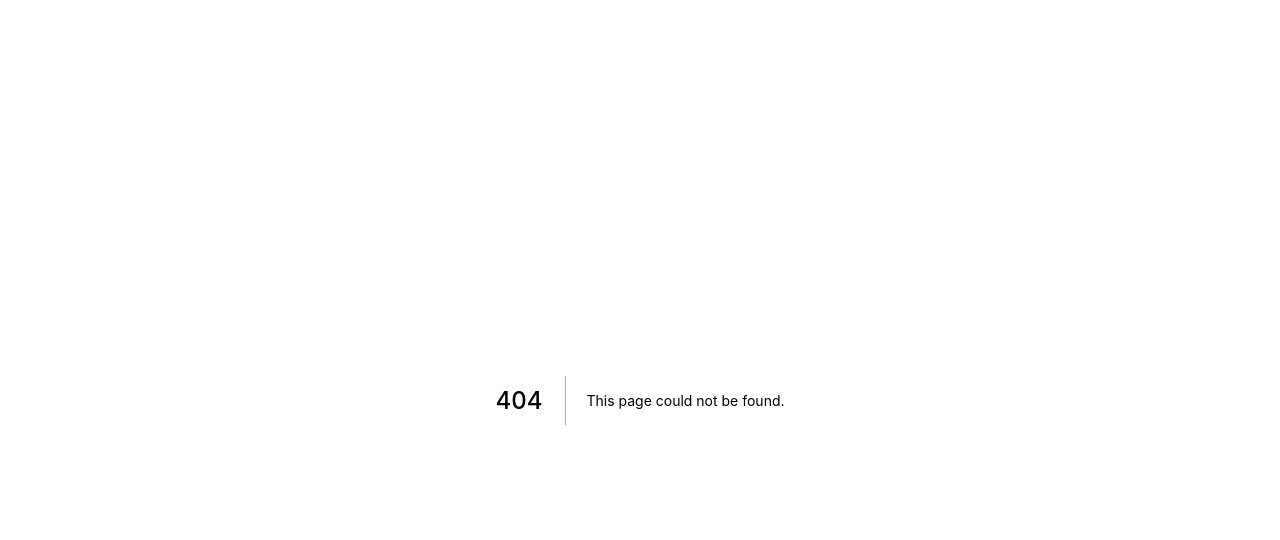
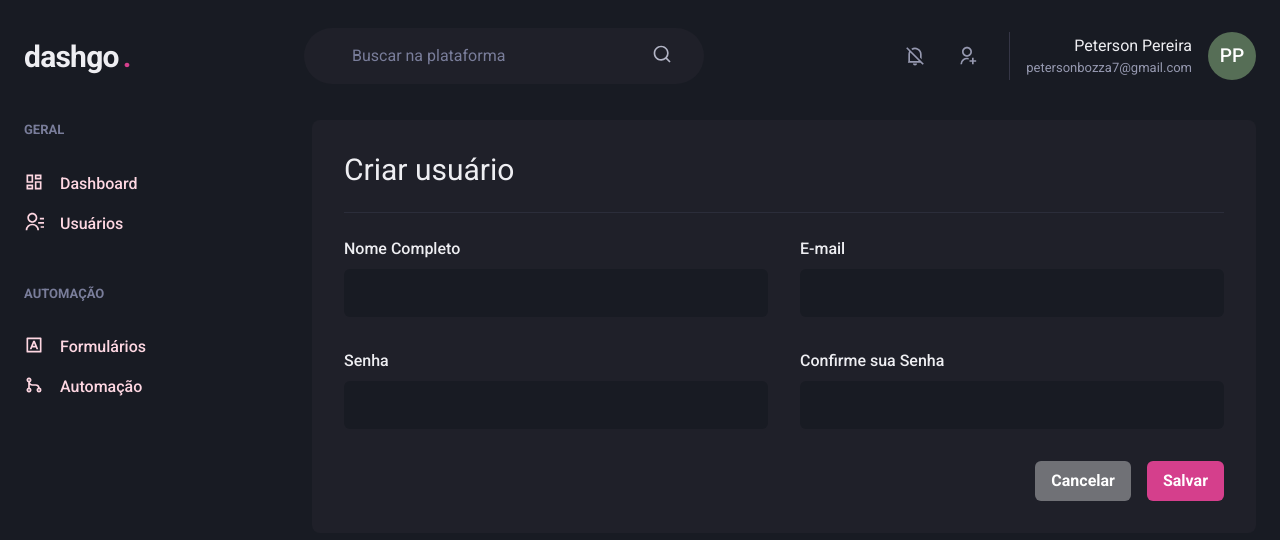
Before and after one commit to pbpeterson/dashgo, a Next.js app: page /users/create in a window 1280 px wide. Before the commit this address had no page. Shown: the top 540 px of the page. Built offline with nearby package versions, Linux system fonts and the light colour scheme.

Commit message:
adicionada tela de criacao do usuario

```diff
--- /dev/null
+++ b/src/pages/users/create.tsx
@@ -0,0 +1,39 @@
+import { Box, Button, Flex, HStack, Heading, Divider, VStack, SimpleGrid } from '@chakra-ui/react'
+import { Sidebar } from '../../components/Sidebar'
+import { Header } from '../../components/Header'
+import { Input } from '../../components/Form/Input'
+
+export default function CreateUser(){
+  return(
+    <Box>
+      <Header/>
+      <Flex  w='100%' my='6' maxWidth={1480} max='auto' px='6'>
+        <Sidebar/>
+
+        <Box flex='1' borderRadius={8} bg='gray.800' p='8'>
+          <Heading size='lg' fontWeight='normal'>Criar usuário</Heading>
+
+          <Divider my='6' borderColor='gray.700'/>
+          <VStack spacing='8'>
+            <SimpleGrid minChildWidth='240px' spacing='8' w='100%'>
+              <Input name='name' label='Nome Completo'/>
+              <Input name='email' type='email' label='E-mail'/>
+            </SimpleGrid>
+            <SimpleGrid minChildWidth='240px' spacing='8' w='100%'>
+              <Input name='password' type='password' label='Senha'/>
+              <Input name='confirmation_password' type='password' label='Confirme sua Senha'/>
+            </SimpleGrid>
+          </VStack>
+          <Flex mt='8' justify='flex-end'>
+            <HStack spacing='4'>
+              <Button colorScheme='whiteAlpha'>Cancelar</Button>
+              <Button colorScheme='pink'>Salvar</Button>
+            </HStack>
+
+          </Flex>
+        </Box>
+
+      </Flex>
+    </Box>
+  )
+}
```
